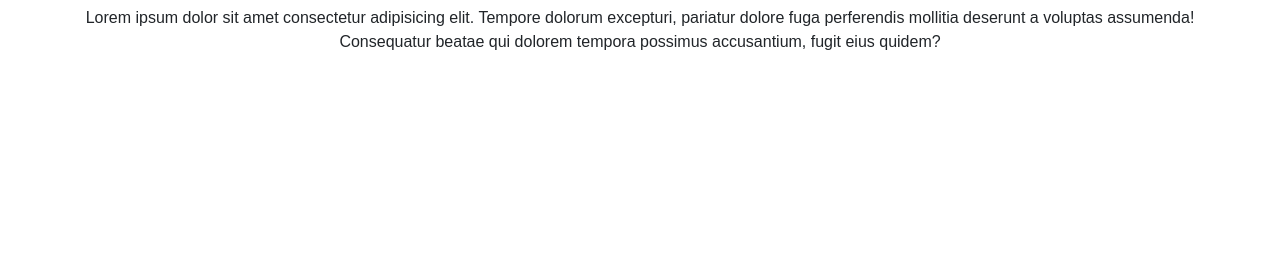
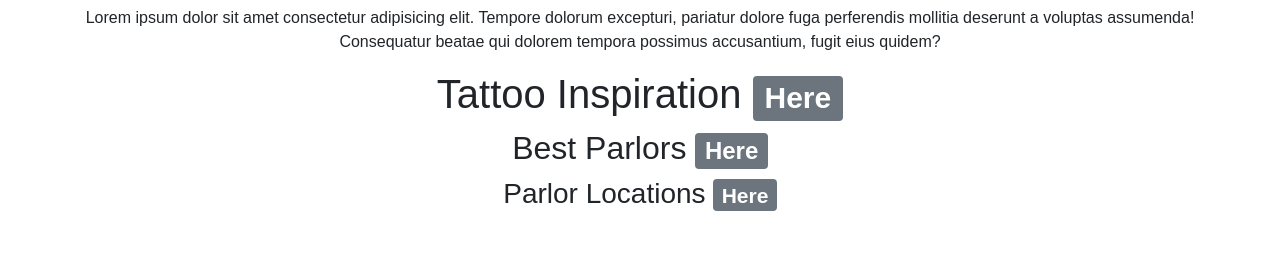
Before and after one commit to anonyymous1/irezumi-client, a React (Create React App) app: page /about in a window 1280 px wide. Shown: the part 464-725 px from the top of the page. Built offline with nearby package versions, Linux system fonts and the light colour scheme; no server answers.

Commit message:
small changes in about

```diff
--- a/src/components/About.js
+++ b/src/components/About.js
@@ -11,6 +11,9 @@ const About = () => {
                 mollitia deserunt a voluptas assumenda! Consequatur beatae qui
                 dolorem tempora possimus accusantium, fugit eius quidem?
             </p>
+            <h1>Tattoo Inspiration <span class="badge badge-secondary">Here</span></h1>
+            <h2>Best Parlors <span class="badge badge-secondary">Here</span></h2>
+            <h3>Parlor Locations <span class="badge badge-secondary">Here</span></h3>
         </div>
     )
 }
```
